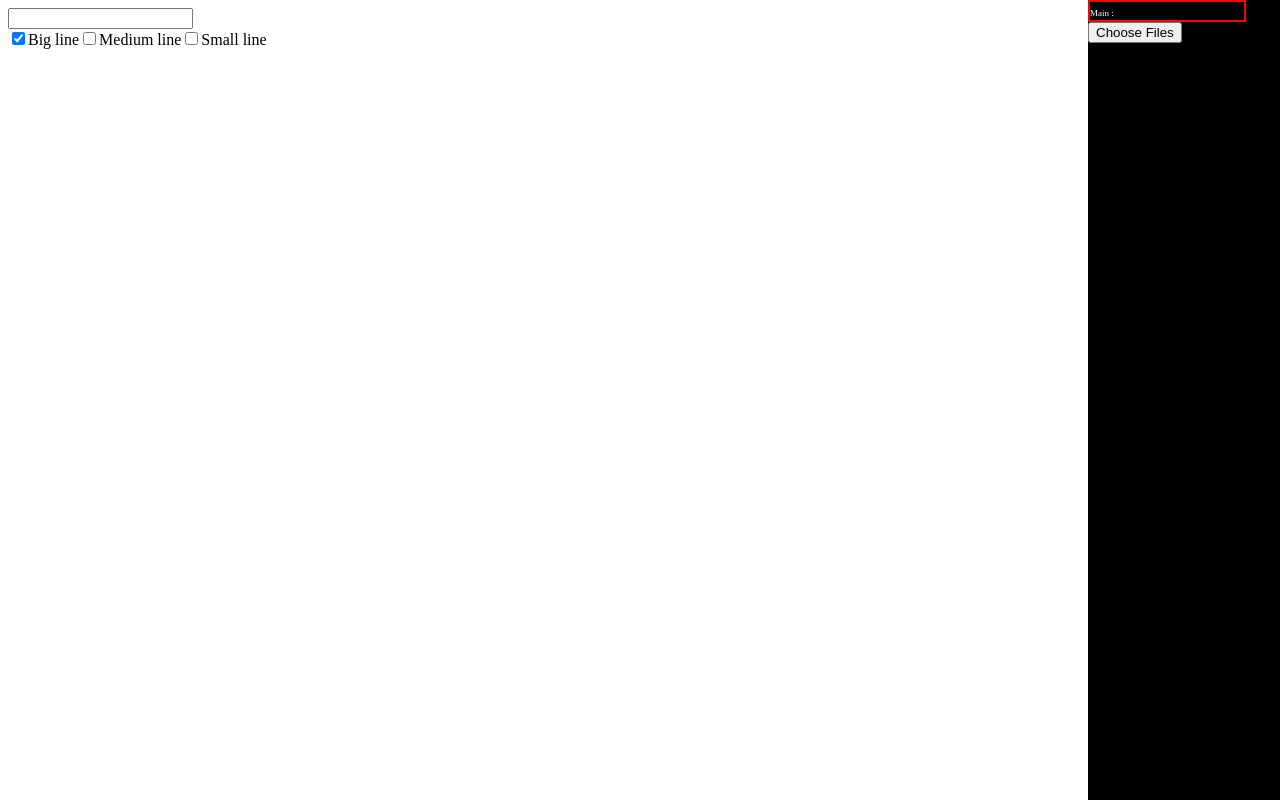
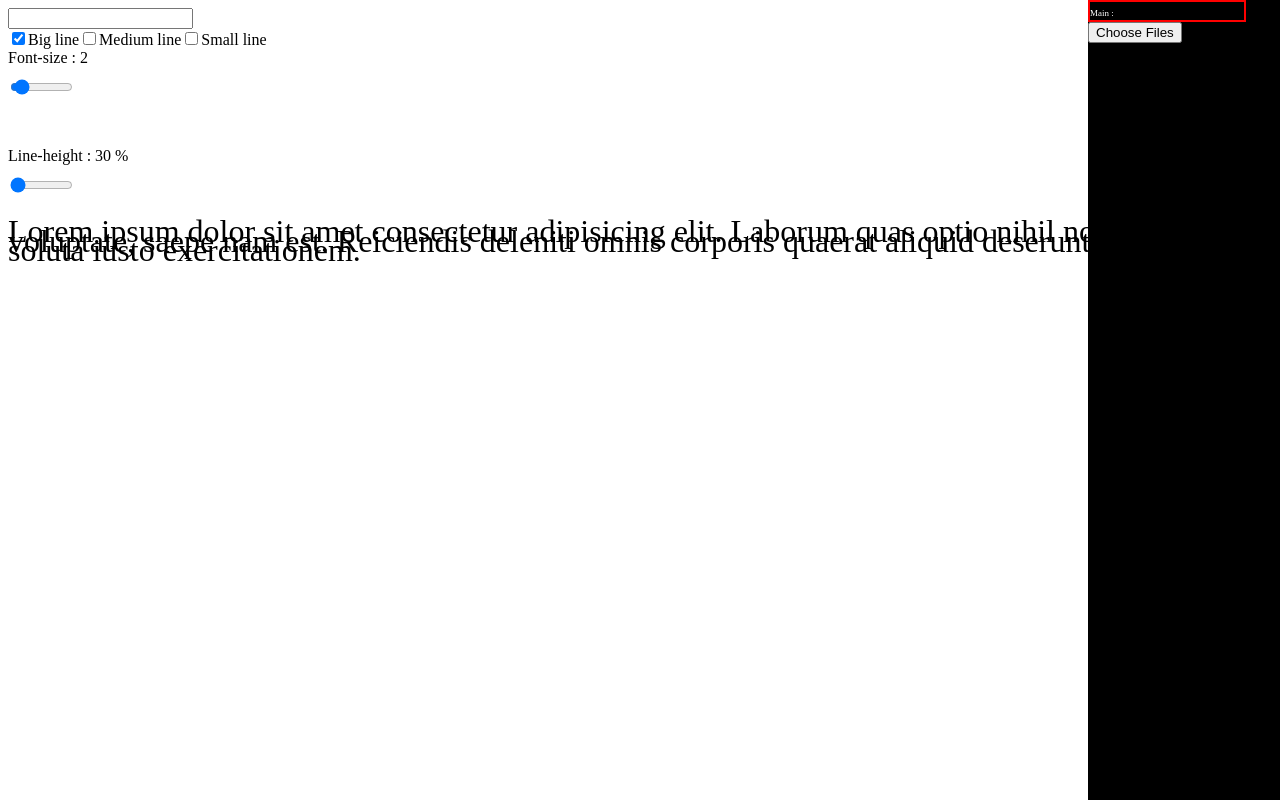
Before and after one commit to Mika-Otter/REACT_Ri7-ProjectF, a React (Vite) app: page / in a window 1280 px wide. Built offline with nearby package versions, Linux system fonts and the light colour scheme.

Commit message:
DONE: range input change font-size & line-height

```diff
--- /dev/null
+++ b/components/variableText/index.jsx
@@ -0,0 +1,51 @@
+import React, { useState } from "react";
+import s from "./variableText.module.scss";
+import cn from "classnames";
+
+export default function VariableText() {
+    const [fontSize, setFonSize] = useState(2);
+    const [lineHeight, setLineHeight] = useState(30);
+
+    function changeLineHeight(e) {
+        const updatedLineHeight = parseFloat(e.target.value) + 50;
+        setLineHeight(updatedLineHeight);
+    }
+
+    return (
+        <>
+            <section>
+                <div className={s.variable}>
+                    <div className={cn(s.fontSize, s.range)}>
+                        <label for="fontSize">Font-size : {fontSize}</label>
+                        <input
+                            type="range"
+                            min={0.3}
+                            max={20}
+                            step={0.1}
+                            name="fontSize"
+                            value={fontSize}
+                            onChange={(e) => setFonSize(parseFloat(e.target.value))}
+                        />
+                    </div>
+                    <div className={cn(s.lineHeight, s.range)}>
+                        <label for="fontSize">Line-height : {lineHeight} %</label>
+                        <input
+                            type="range"
+                            min={0}
+                            max={100}
+                            step={1}
+                            name="lineHeight"
+                            value={lineHeight - 50}
+                            onChange={(e) => changeLineHeight(e)}
+                        />
+                    </div>
+                </div>
+                <p style={{ fontSize: `${fontSize}rem`, lineHeight: `${lineHeight}%` }}>
+                    Lorem ipsum dolor sit amet consectetur adipisicing elit. Laborum quas optio
+                    nihil nobis numquam voluptate, saepe nam est. Reiciendis deleniti omnis corporis
+                    quaerat aliquid deserunt magni illo soluta iusto exercitationem.
+                </p>
+            </section>
+        </>
+    );
+}
--- /dev/null
+++ b/components/variableText/variableText.module.scss
@@ -0,0 +1,16 @@
+@import url(../../public/styles/_global.scss);
+
+.variable {
+    display: flex;
+    flex-direction: column;
+    gap: 50px;
+}
+
+.range {
+    display: flex;
+    flex-direction: column;
+    gap: 10px;
+    input {
+        width: 5%;
+    }
+}
--- a/src/App.jsx
+++ b/src/App.jsx
@@ -2,6 +2,7 @@ import { useState } from "react";
 
 import TestText from "../components/testText";
 import Folder from "../components/folder";
+import VariableText from "../components/variableText";
 
 export default function App() {
     const [fonts, setFonts] = useState([]);
@@ -16,6 +17,7 @@ export default function App() {
                 choosedFonts={choosedFonts}
                 setChoosedFonts={setChoosedFonts}
             />
+            <VariableText />
         </>
     );
 }
```
